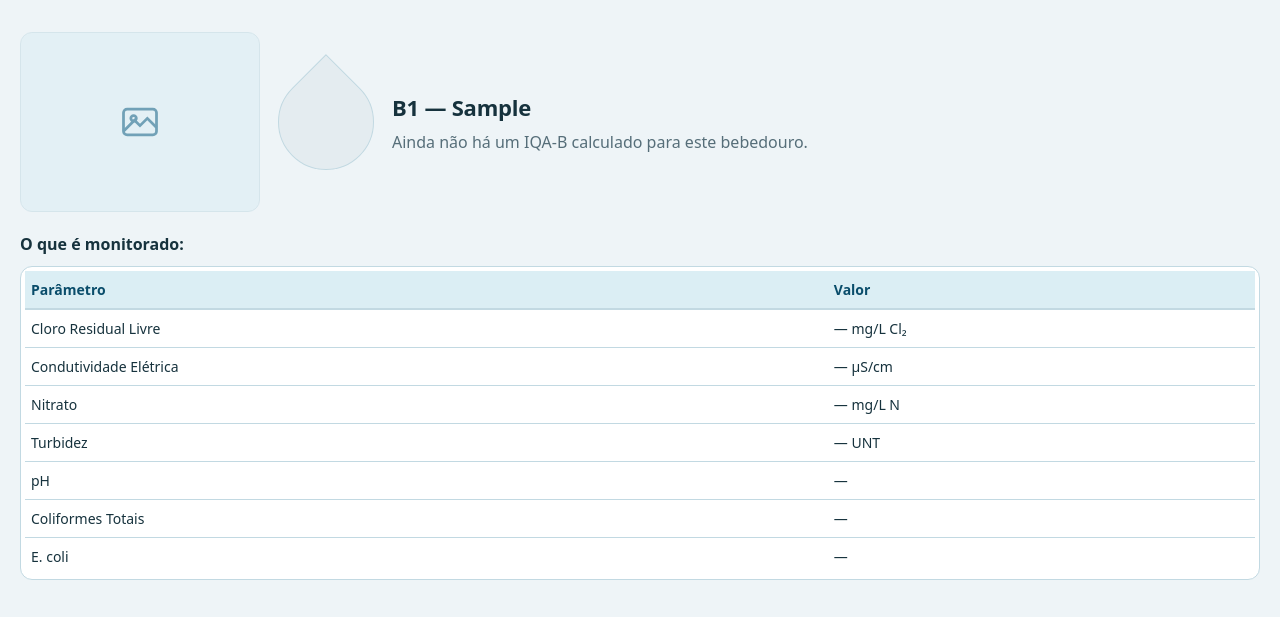
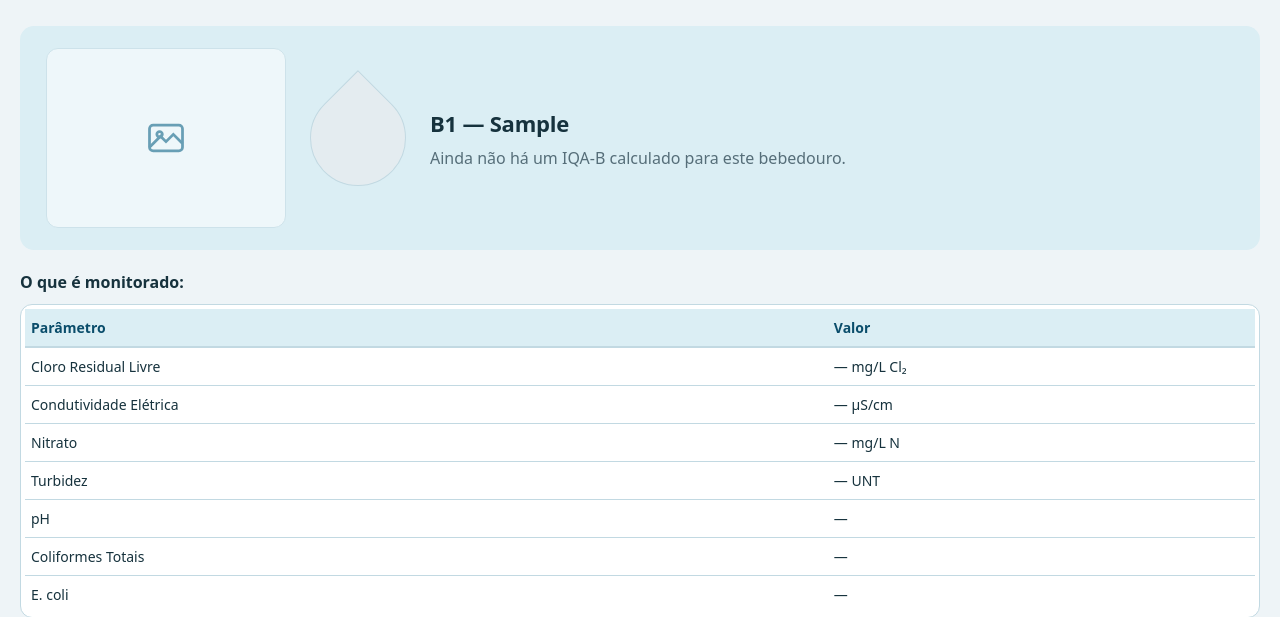
Before and after one commit to Cecilia-eng-05/sistema-ifrn-agua-bebedouros, a Django app: page /bebedouros/1/ in a window 1280 px wide. Shown: the part 86-703 px from the top of the page. Run offline with Django 5.2, Linux system fonts and the light colour scheme; tables that the repository leaves empty hold one stand-in row (values such as "Sample post").

Commit message:
style: cabeçalho do bebedouro vira um bloco/banner com fundo próprio
Foto e gota+classificação passam a ocupar um painel com fundo claro no
topo da página, como no exemplo enviado pela orientanda, em vez de
ficarem soltas no fundo padrão da tela. Foto do bebedouro passa a branca
para se destacar do fundo do novo banner.

Co-Authored-By: Claude Sonnet 5 <noreply@anthropic.com>

```diff
--- a/bebedouros/templates/bebedouros/base.html
+++ b/bebedouros/templates/bebedouros/base.html
@@ -159,11 +159,12 @@
 
     /* Página do bebedouro */
     .cabecalho-bebedouro {
-      display: flex; align-items: center; gap: 18px; flex-wrap: wrap; margin-top: 6px;
+      display: flex; align-items: center; gap: 24px; flex-wrap: wrap;
+      background: var(--clara); border-radius: 14px; padding: 22px 26px;
     }
     .foto-placeholder {
       width: 240px; height: 180px; border-radius: 12px; flex-shrink: 0;
-      background: var(--clara); border: 1px solid var(--borda);
+      background: var(--superficie); border: 1px solid var(--borda);
       display: flex; align-items: center; justify-content: center;
       color: var(--profunda-2); opacity: 0.55;
     }
```
